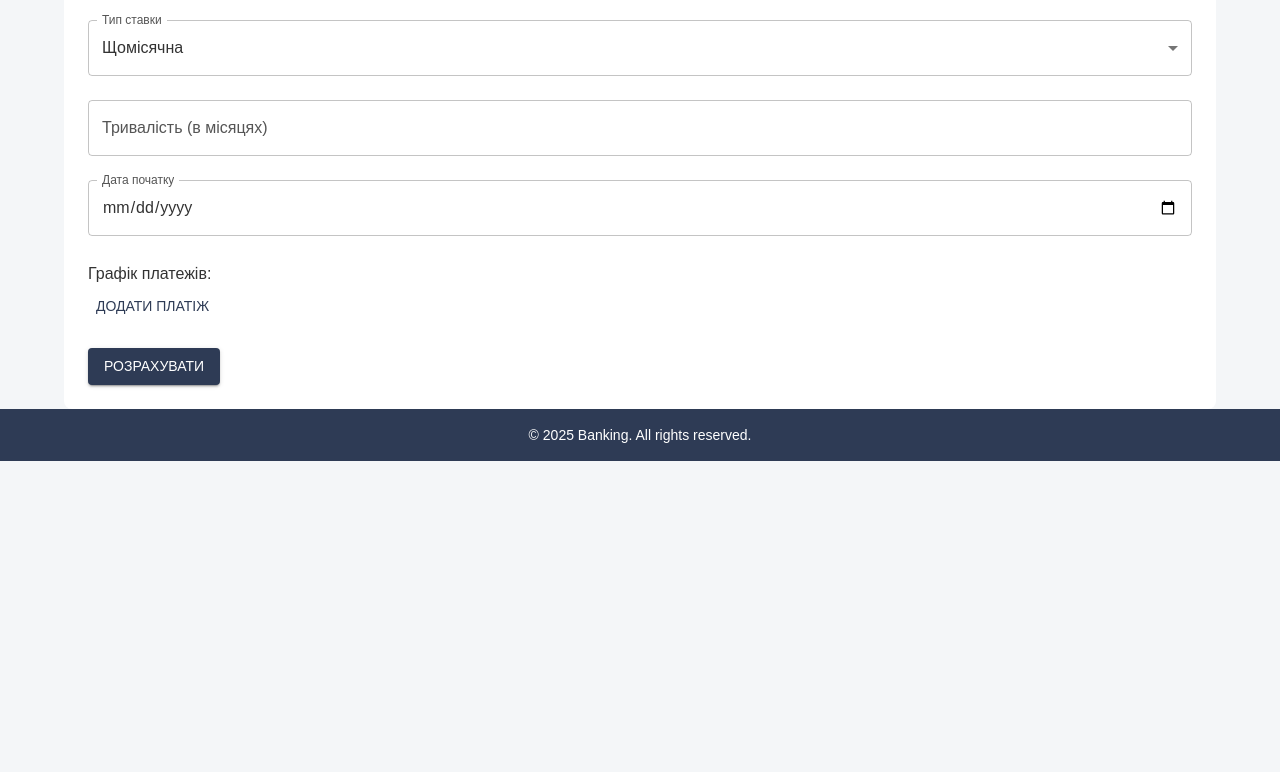
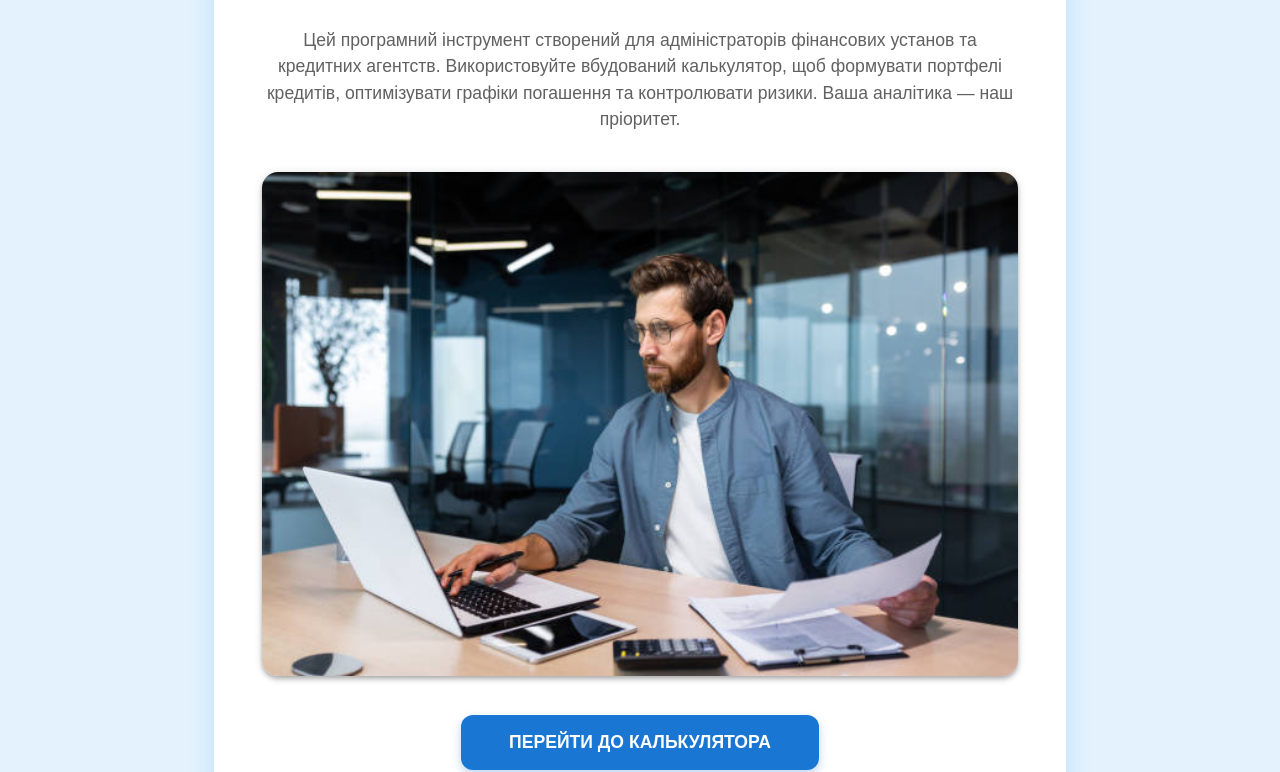
Before and after one commit to Cracker051/credit-loan, a React (Create React App) app in the folder frontend/: page / in a window 1280 px wide. Shown: the part 350-1122 px from the top of the page. Before the commit the page ends 811 px from the top, so only its background shows below. Built offline with nearby package versions, Linux system fonts and the light colour scheme; the HTML template or start-up script is replaced by a standard one.

Commit message:
upadted landing

```diff
--- a/frontend/package.json
+++ b/frontend/package.json
@@ -5,6 +5,7 @@
   "dependencies": {
     "@emotion/react": "^11.14.0",
     "@emotion/styled": "^11.14.0",
+    "@mui/icons-material": "^7.0.2",
     "@mui/material": "^7.0.1",
     "@testing-library/dom": "^10.4.0",
     "@testing-library/jest-dom": "^6.6.3",
--- a/frontend/src/App.tsx
+++ b/frontend/src/App.tsx
@@ -6,6 +6,7 @@ import Footer from "./components/Footer";
 import Home from "./pages/Home";
 import Login from "./pages/Login";
 import Register from "./pages/Signup";
+import CalculatorPage from "./pages/Calculator";
 
 const App: React.FC = () => {
     return (
@@ -19,6 +20,7 @@ const App: React.FC = () => {
                             <Route path="/" element={<Home />} />
                             <Route path="/login" element={<Login />} />
                             <Route path="/register" element={<Register />} />
+                            <Route path="/calculator" element={<CalculatorPage />} />
                         </Routes>
                     </Box>
                     <Footer />
--- a/frontend/src/components/Header.tsx
+++ b/frontend/src/components/Header.tsx
@@ -10,6 +10,7 @@ const Header: React.FC = () => {
                 </Typography>
                 <Box>
                     <Button color="inherit" component={Link} to="/">Головна</Button>
+                    <Button color="inherit" component={Link} to="/calculator">Калькулятор</Button>
                     <Button color="inherit" component={Link} to="/login">Логін</Button>
                     <Button color="inherit" component={Link} to="/register">Реєстрація</Button>
                 </Box>
--- /dev/null
+++ b/frontend/src/pages/Calculator.tsx
@@ -0,0 +1,15 @@
+import { Container, Typography } from "@mui/material";
+import Calculator from "../components/Calculator";
+
+const CalculatorPage: React.FC = () => {
+    return (
+        <Container>
+            <Typography variant="h4" sx={{ mt: 4, textAlign: "center" }}>
+                Калькулятор кредитів
+            </Typography>
+            <Calculator />
+        </Container>
+    );
+};
+
+export default CalculatorPage;
--- a/frontend/src/pages/Home.tsx
+++ b/frontend/src/pages/Home.tsx
@@ -1,12 +1,75 @@
-import { Container, Typography } from "@mui/material";
-import Calculator from "../components/Calculator";
+import { Box, Container, Typography, Button, Paper } from "@mui/material";
+import { Link as RouterLink } from "react-router-dom";
 
 const Home: React.FC = () => {
     return (
-        <Container>
-            <Typography variant="h4" sx={{ mt: 4, textAlign: "center" }}>Формування портфеля кредитів</Typography>
-            <Calculator />
-        </Container>
+        <Box sx={{ bgcolor: "#e3f2fd", py: 10 }}>
+            <Container maxWidth="md">
+                <Paper
+                    elevation={8}
+                    sx={{
+                        p: { xs: 4, sm: 6 },
+                        borderRadius: 4,
+                        textAlign: "center",
+                        bgcolor: "#ffffff",
+                        boxShadow: "0 8px 24px rgba(33, 150, 243, 0.2)",
+                    }}
+                >
+                    <Typography
+                        variant="h3"
+                        gutterBottom
+                        sx={{ fontWeight: "bold", color: "#1565c0" }}
+                    >
+                        Інструмент формування кредитного портфелю
+                    </Typography>
+
+                    <Typography variant="h6" sx={{ color: "#424242", mb: 3 }}>
+                        Ефективне управління кредитами для фінансових організацій
+                    </Typography>
+
+                    <Typography variant="body1" sx={{ fontSize: "1.1rem", mb: 5, color: "#616161" }}>
+                        Цей програмний інструмент створений для адміністраторів фінансових установ та кредитних агентств.
+                        Використовуйте вбудований калькулятор, щоб формувати портфелі кредитів, оптимізувати графіки погашення
+                        та контролювати ризики. Ваша аналітика — наш пріоритет.
+                    </Typography>
+
+                    <Box
+                        component="img"
+                        src="/assets/calculator.jpg"
+                        alt="Кредитний калькулятор"
+                        sx={{
+                            width: "100%",
+                            height: "auto",
+                            borderRadius: 4,
+                            boxShadow: 4,
+                            mb: 4,
+                        }}
+                    />
+
+                    <Button
+                        component={RouterLink}
+                        to="/calculator"
+                        variant="contained"
+                        size="large"
+                        sx={{
+                            px: 6,
+                            py: 1.5,
+                            fontSize: "1.1rem",
+                            fontWeight: "bold",
+                            backgroundColor: "#1976d2",
+                            '&:hover': {
+                                backgroundColor: "#0d47a1",
+                            },
+                            borderRadius: 3,
+                            boxShadow: "0 4px 10px rgba(25, 118, 210, 0.3)",
+                            transition: "0.3s ease-in-out"
+                        }}
+                    >
+                        Перейти до калькулятора
+                    </Button>
+                </Paper>
+            </Container>
+        </Box>
     );
 };
 
```
Also changed, not shown: frontend/public/assets/calculator.jpg (added), 1 other file (tests, documents, lock files or other folders).
